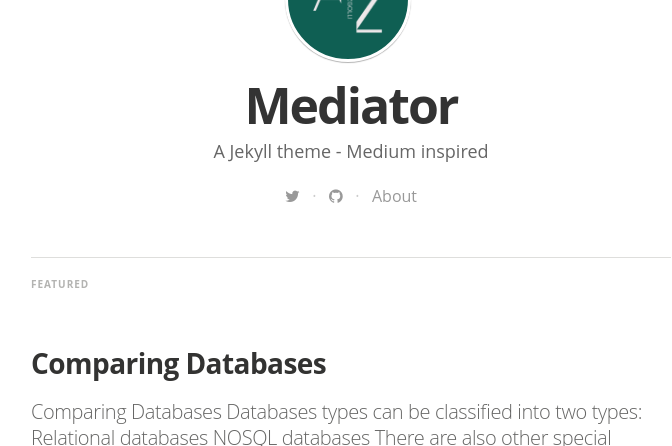
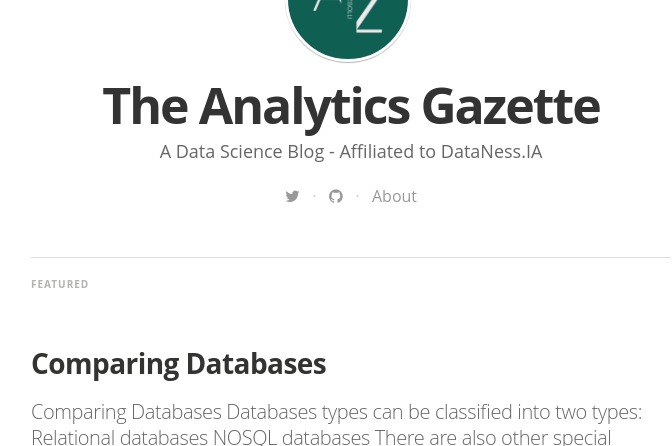
Before and after one commit to AsmaZgo/AsmaZgo.github.io, a Jekyll site: the page built from index.html, in a window 1280 px wide and 900 px high, cut to the strip 454-900 px from the top of the window. Shown: the whole strip, without its empty margins (289-961 px from the left). Built offline with Jekyll 4.4.1, drawn with Linux system fonts in a browser that asks for light colours; nearby versions of some CDN libraries; some web fonts are replaced; the list of posts is cut into pages by our own code.

Commit message:
Update _config.yml

```diff
--- a/_config.yml
+++ b/_config.yml
@@ -4,9 +4,9 @@ gems:
   - jekyll-paginate
 
 # Site settings
-title: "Mediator"
+title: "The Analytics Gazette"
 description: > # this means to ignore newlines until "email:"
-   A Jekyll theme - Medium inspired
+   A Data Science Blog - Affiliated to DataNess.IA
 
 email: in/asma-zgolli-225642a5
 #blog logo
```
